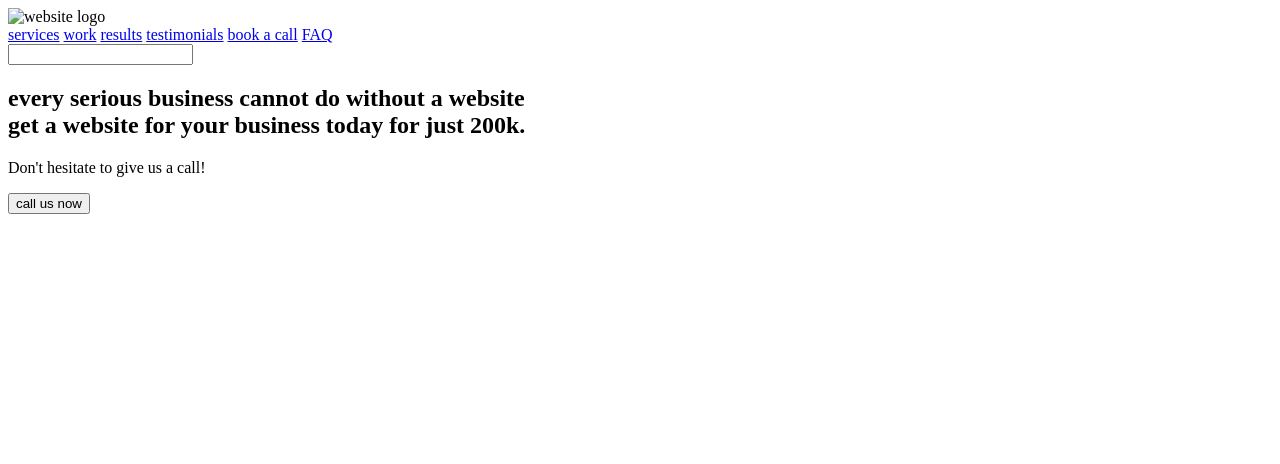
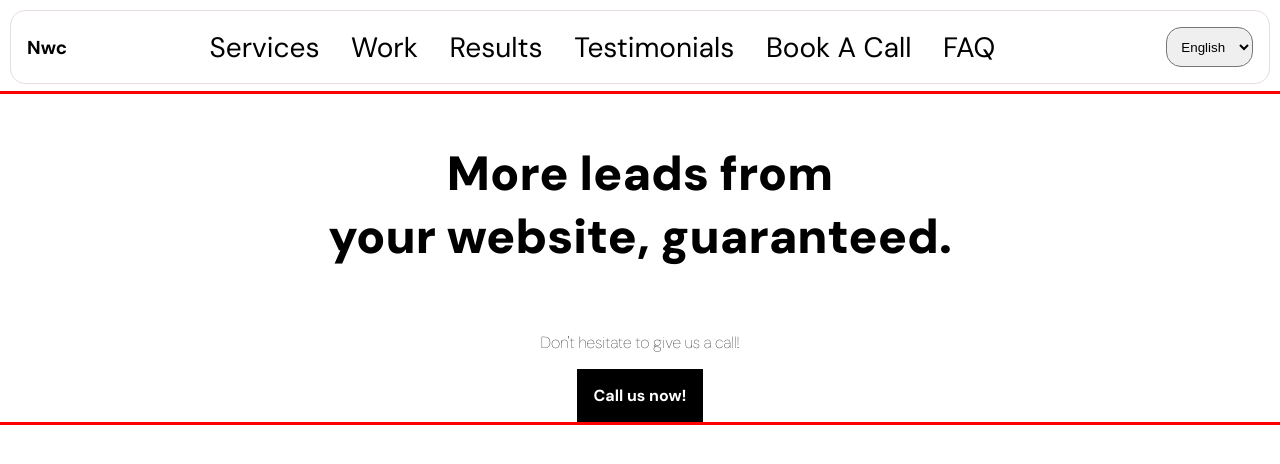
Before and after one commit to Abdulkhafid001/naijawebcreations, a plain HTML site: page index.html in a window 1280 px wide. Drawn offline with Linux system fonts and the light colour scheme.

Commit message:
adding banner section

```diff
--- a/index.html
+++ b/index.html
@@ -1,15 +1,19 @@
 <!DOCTYPE html>
 <html lang="en">
+
 <head>
     <meta charset="UTF-8">
     <meta name="viewport" content="width=device-width, initial-scale=1.0">
     <title>Naijawebcreations-Websites and apps for 200k</title>
+    <link rel="stylesheet" href="style.css">
+    <script src="script.js"></script>
 </head>
+
 <body>
     <section id="navbar">
-        <nav>
+        <nav class="dm-sans-font capitalize">
             <div class="logo">
-                <img src="" alt="website logo">
+                <h1>nwc</h1>
             </div>
             <div class="nav-links">
                 <a href="#">services</a>
@@ -20,17 +24,20 @@
                 <a href="#">FAQ</a>
             </div>
             <div class="language-select-form">
-            <input type="select" name="language" id="language" >
+                <select name="language" id="language-form">
+                    <option value="english">English</option>
+                    <option value="french">French</option>
+                </select>
             </div>
         </nav>
     </section>
-    <section id="banner">
-        <h1 class="text-center">
-            every serious business cannot do without a website <br>
-            get a website for your business today for just 200k.
+    <section id="banner" class="text-center dm-sans-font ">
+        <h1 class="fs-2 fw-900 p-sm">
+            More leads from <br> your website, guaranteed.
         </h1>
-        <p>Don't hesitate to give us a call!</p>
-        <button class="call-us-now-btn">call us now</button>
+        <p class="p-sm">Don't hesitate to give us a call!</p>
+        <a href="tel:+2349168424529" class="call-us-now-btn fw-700">Call us now!</a>
     </section>
 </body>
+
 </html>
--- a/style.css
+++ b/style.css
@@ -0,0 +1,116 @@
+@import url('https://fonts.googleapis.com/css2?family=DM+Sans:ital,opsz,wght@0,9..40,100..1000;1,9..40,100..1000&family=Inter:ital,opsz,wght@0,14..32,100..900;1,14..32,100..900&family=League+Spartan:wght@100..900&display=swap');
+
+* {
+    margin: 0;
+    padding: 0;
+    box-sizing: border-box;
+}
+
+:root {
+    --black-color: #000;
+}
+
+/* utility styles */
+.p-sm {
+    padding: 1em;
+}
+
+.p-lg {
+    padding: 2em;
+}
+
+.text-center {
+    text-align: center;
+}
+
+.uppercase {
+    text-transform: uppercase;
+}
+
+.lowercase {
+    text-transform: lowercase;
+}
+
+.capitalize {
+    text-transform: capitalize;
+}
+
+.fw-700 {
+    font-weight: 700;
+}
+
+.fw-900 {
+    font-weight: 900;
+}
+
+.fs-1 {
+    font-size: 14px;
+}
+
+.fs-2 {
+    font-size: 3rem;
+}
+
+.league-spartan-font {
+    font-family: "League Spartan", serif;
+    font-optical-sizing: auto;
+    font-weight: 700;
+    /*100 - 900*/
+    font-style: normal;
+}
+
+
+.inter-font {
+    font-family: "Inter", serif;
+    font-optical-sizing: auto;
+    font-weight: 100;
+    font-style: normal;
+}
+
+
+.dm-sans-font {
+    font-family: "DM Sans", serif;
+    font-optical-sizing: auto;
+    font-weight: 100;
+    font-style: normal;
+}
+
+/* navbar */
+
+nav {
+    display: flex;
+    justify-content: space-between;
+    align-items: center;
+    border: 1px solid #e7dcdc;
+    margin: 10px;
+    padding: 1em;
+    border-radius: 15px;
+}
+
+.nav-links a {
+    text-decoration: none;
+    color: var(--black-color);
+    margin-right: 1em;
+    font-weight: normal;
+    font-size: 28px;
+}
+
+.language-select-form #language-form {
+    padding: 0.8em;
+    border-radius: 15px;
+}
+
+/* banner */
+section#banner {
+    outline: solid red;
+}
+
+.call-us-now-btn {
+    background-color: var(--black-color);
+    color: white;
+    text-decoration: none;
+    padding: 1em;
+    display: inline-block;
+}
+
+@media screen and (min-width: 100px) {}
```
Lines whose indentation alone changed are shown as unchanged.
